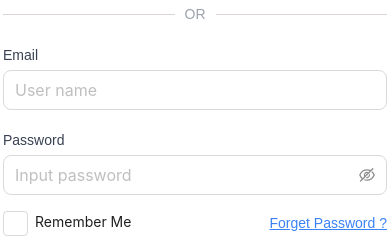
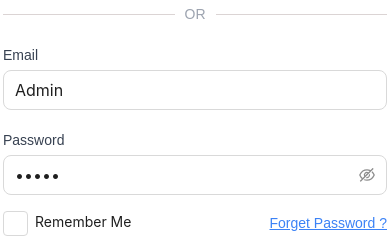
Before and after one commit to dqtu99/isomorphic, a Next.js app: page /signin in a window 390 px wide. Shown: the part 494-732 px from the top of the page. Built offline with nearby package versions, Linux system fonts and the light colour scheme.

Commit message:
fix responsive

```diff
--- a/src/components/signin/signin-form/SignInForm.tsx
+++ b/src/components/signin/signin-form/SignInForm.tsx
@@ -9,12 +9,38 @@ import { ArrowRightOutlined } from "@ant-design/icons";
 import Image from "next/image";
 import classes from "./signin-form.module.css";
 import { useRouter } from "next/navigation";
+import { useState } from "react";
+
+type User = {
+  name: string;
+  password: string;
+};
+
+const INIT_USER = { name: "Admin", password: "Admin" };
 
 function SigninForm() {
+  const [user, setUser] = useState<User>(INIT_USER);
+
   const router = useRouter();
+
+  const handleUserNameChange = (e: React.ChangeEvent<HTMLInputElement>) => {
+    const value = e.target.value;
+    setUser((prev) => ({ ...prev, name: value }));
+  };
+
+  const handlePassWordChange = (e: React.ChangeEvent<HTMLInputElement>) => {
+    const value = e.target.value;
+    setUser((prev) => ({ ...prev, password: value }));
+  };
+
   const handleNavigateEcommercePage = () => {
-    router.replace("/ecommerce");
+    if (user.name === "Admin" && user.password === "Admin") {
+      router.replace("/ecommerce");
+    } else {
+      alert("Login fail");
+    }
   };
+
   return (
     <div className="signin-form w-full lg:w-2/5">
       <BackHomeButton />
@@ -70,11 +96,21 @@ function SigninForm() {
         </div>
         <div className="w-96 mt-4">
           <p className="py-1 text-gray-700">Email</p>
-          <Input size="large" placeholder="User name" />
+          <Input
+            value={user.name}
+            onChange={handleUserNameChange}
+            size="large"
+            placeholder="User name"
+          />
         </div>
         <div className="w-96 mt-4">
           <p className="py-1 text-gray-700">Password</p>
-          <Input.Password size="large" placeholder="Input password" />
+          <Input.Password
+            value={user.password}
+            onChange={handlePassWordChange}
+            size="large"
+            placeholder="Input password"
+          />
         </div>
 
         <div className="w-96 flex justify-between items-center py-4">
--- a/src/hooks/useWindowSize/useWindowSize.tsx
+++ b/src/hooks/useWindowSize/useWindowSize.tsx
@@ -12,6 +12,10 @@ const useWindowSize = () => {
   });
 
   useEffect(() => {
+    setWindowSize({
+      width: window?.innerWidth,
+      height: window?.innerHeight,
+    });
     const handleResize = () => {
       setWindowSize({
         width: window?.innerWidth,
```
